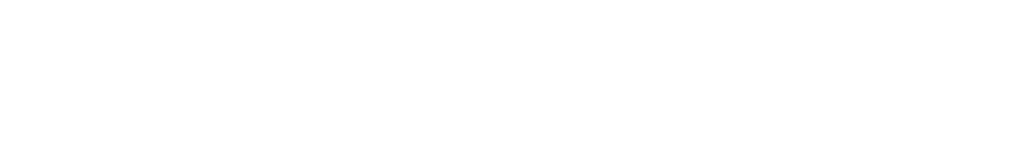
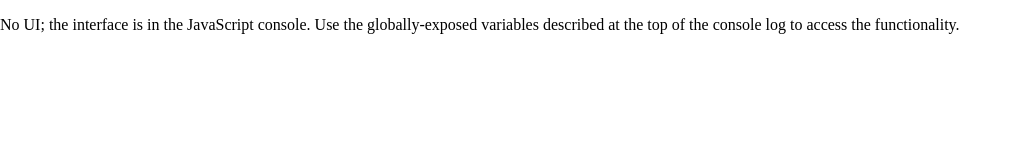
Before and after one commit to espoire/Machine-Learning, a plain HTML site: page index.html in a window 1280 px wide. Shown: the whole page, without its empty margins (0-1017 px from the left). Drawn offline with Linux system fonts and the light colour scheme.

Commit message:
Added & improved console interface explanation

```diff
--- a/Main.js
+++ b/Main.js
@@ -5,11 +5,11 @@ import { expose } from "./util/Util.js";
 
 expose('ProgrammaticInputNeuralNetwork', ProgrammaticInputNeuralNetwork);
 const network = new ProgrammaticInputNeuralNetwork(xorTestConfig);
-expose('nn', network);
+expose('network', network);
 
 console.log('\n');
 console.log('Instantiating ProgrammaticInputNeuralNetwork from config:')
-console.log(JSON.stringify(xorTestConfig));
+console.log(`new ProgrammaticInputNeuralNetwork(${JSON.stringify(xorTestConfig)})`);
 
 console.log('\n');
 console.log('Test: Should mimic an XOR gate. Expected outputs: 0, 1, 1, 0.');
@@ -22,4 +22,4 @@ console.log('\n');
 console.log('Test: network.toJson() should match the input config.');
 console.log('JSON.stringify(Input config):', JSON.stringify(xorTestConfig));
 console.log('network.toJson():            ', network.toJson());
-console.log('Matches?', (JSON.stringify(xorTestConfig) == network.toJson()));
+console.log('Matches?', (JSON.stringify(xorTestConfig) === network.toJson()));
--- a/index.html
+++ b/index.html
@@ -9,5 +9,9 @@
 	</head>
 	<body>
 		<script type="module" src="Main.js"></script>
+    <p>
+      No UI; the interface is in the JavaScript console.
+      Use the globally-exposed variables described at the top of the console log to access the functionality.
+    </p>
 	</body>
 </html>
```
